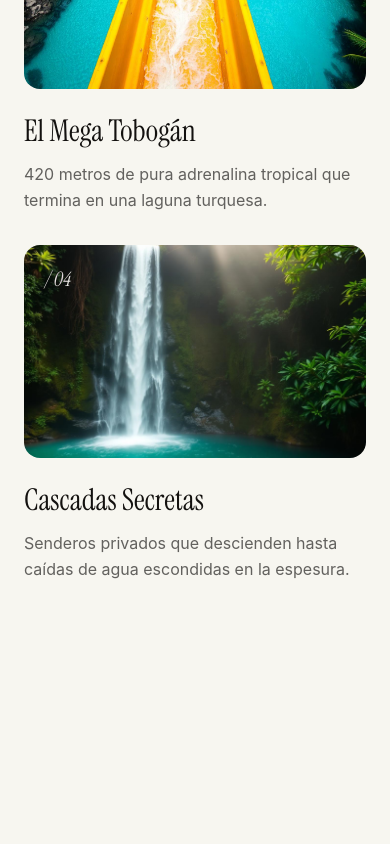
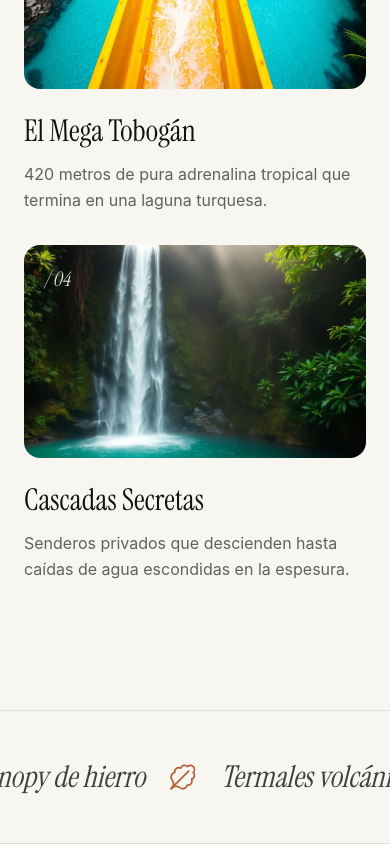
Before and after one commit to Gerardoprogramer/selvatica, a Next.js app: page / in a window 390 px wide. Shown: the part 2712-3556 px from the top of the page. Before the commit the page ends 3422 px from the top, so only its background shows below. Built offline with nearby package versions, Linux system fonts and the light colour scheme.

Commit message:
Add Marquee component and update dependencies

```diff
--- a/app/page.tsx
+++ b/app/page.tsx
@@ -2,6 +2,7 @@ import { BookingBar } from "@/components/BookingBar";
 import { Hero } from "@/components/Hero";
 import { Nav } from "@/components/Nav";
 import { Experiences } from "@/components/Experiences";
+import { Marquee } from "@/components/Marquee";
 
 export default function Home() {
   return (
@@ -10,6 +11,7 @@ export default function Home() {
         <Hero />
         <BookingBar />
         <Experiences />
+        <Marquee />
     </div>
   );
 }
--- /dev/null
+++ b/components/Marquee.tsx
@@ -0,0 +1,34 @@
+import { LeafyGreen } from "lucide-react";
+
+const items = [
+    "Canopy de hierro",
+    "Termales volcánicas",
+    "Cascadas secretas",
+    "Tobogán selvático",
+    "Cocina kilómetro cero",
+    "Refugio de Guatusos",
+    "Cultura Maleku",
+    "Senderos ancestrales",
+];
+
+export const Marquee = () => {
+    return (
+        <section className="py-12 border-y border-volcanic/10 overflow-hidden">
+            <div className="flex animate-marquee whitespace-nowrap">
+                {[...items, ...items].map((item, i) => (
+                    <span
+                        key={i}
+                        className="flex items-center font-serif italic text-3xl md:text-5xl text-volcanic/80"
+                    >
+                        {item}
+                        <span className="text-clay mx-6">
+                            <LeafyGreen
+                                className="h-7 w-7 shrink-0 text-clay md:h-9 md:w-9"
+                                strokeWidth={1.5} />
+                        </span>
+                    </span>
+                ))}
+            </div>
+        </section>
+    )
+}
--- a/package.json
+++ b/package.json
@@ -9,6 +9,7 @@
     "lint": "eslint"
   },
   "dependencies": {
+    "lucide-react": "^1.23.0",
     "motion": "^12.42.2",
     "next": "16.2.9",
     "react": "19.2.4",
```
Also changed, not shown: 1 other file (tests, documents, lock files or other folders).
